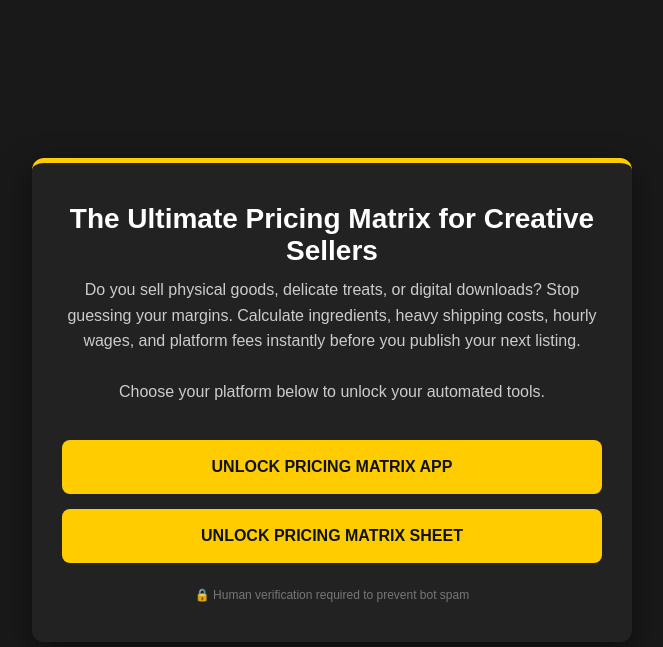
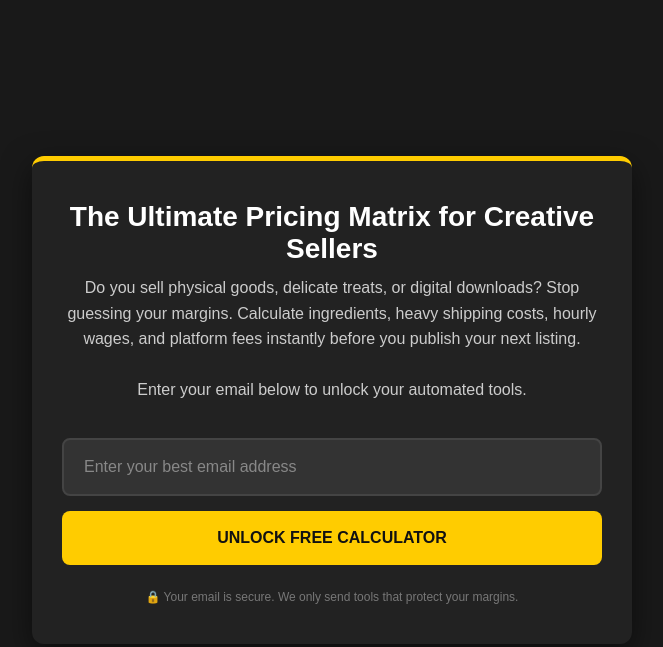
Before and after one commit to Gracechinelo/pricing-matrix-landing, a plain HTML site: page index.html in a window 1280 px wide. Shown: the whole page, without its empty margins (308-971 px from the left). Drawn offline with Linux system fonts and the light colour scheme.

Commit message:
Update index.html

```diff
--- a/index.html
+++ b/index.html
@@ -51,15 +51,34 @@
             gap: 15px;
             margin-bottom: 25px;
         }
+        /* New CSS for the Email Input */
+        .email-input {
+            width: 100%;
+            padding: 18px 20px;
+            border-radius: 8px;
+            border: 2px solid #444444;
+            background-color: #333333;
+            color: #ffffff;
+            font-size: 16px;
+            outline: none;
+            transition: border-color 0.3s ease;
+        }
+        .email-input::placeholder {
+            color: #888888;
+        }
+        .email-input:focus {
+            border-color: #ffcc00;
+        }
         .cta-button {
             background-color: #ffcc00;
             color: #111111;
-            text-decoration: none; /* Removes the underline from links */
-            display: block; /* Makes the whole box clickable */
+            text-decoration: none;
+            display: block;
             padding: 18px 20px;
             font-size: 16px;
             font-weight: bold;
             border-radius: 8px;
+            border: none;
             cursor: pointer;
             width: 100%;
             transition: background 0.3s ease, transform 0.1s ease;
@@ -86,21 +105,16 @@
     <div class="container">
         <h1>The Ultimate Pricing Matrix for Creative Sellers</h1>
         <p class="subtitle">
-               Do you sell physical goods, delicate treats, or digital downloads? Stop guessing your margins. Calculate ingredients, heavy shipping costs, hourly wages, and platform fees instantly before you publish your next listing. <br><br>Choose your platform below to unlock your automated tools.
-           </p>
+            Do you sell physical goods, delicate treats, or digital downloads? Stop guessing your margins. Calculate ingredients, heavy shipping costs, hourly wages, and platform fees instantly before you publish your next listing. <br><br>Enter your email below to unlock your automated tools.
+        </p>
 
-        <div class="button-group">
-            <a href="https://appsave.online/sl/wre29" class="cta-button">
-                Unlock Pricing Matrix App
-            </a>
-
-            <a href="https://appsave.online/sl/x63xp" class="cta-button">
-                Unlock Pricing Matrix Sheet
-            </a>
-        </div>
+        <form action="https://popul-telegram-lead-catcher.hf.space/submit-email" method="POST" class="button-group">
+            <input type="email" name="email" class="email-input" placeholder="Enter your best email address" required>
+            <button type="submit" class="cta-button">Unlock Free Calculator</button>
+        </form>
 
         <div class="secure-text">
-            🔒 Human verification required to prevent bot spam
+            🔒 Your email is secure. We only send tools that protect your margins.
         </div>
     </div>
 
```
